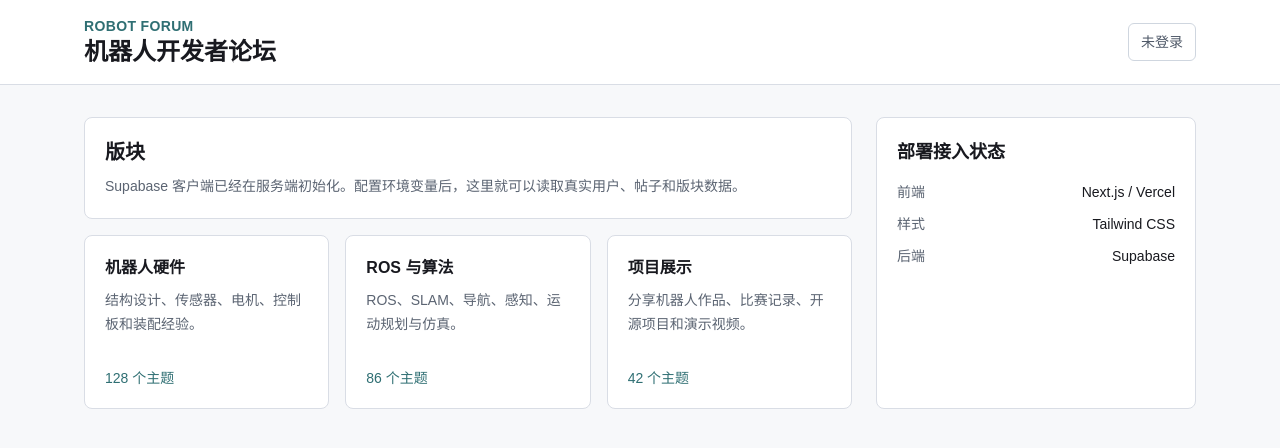
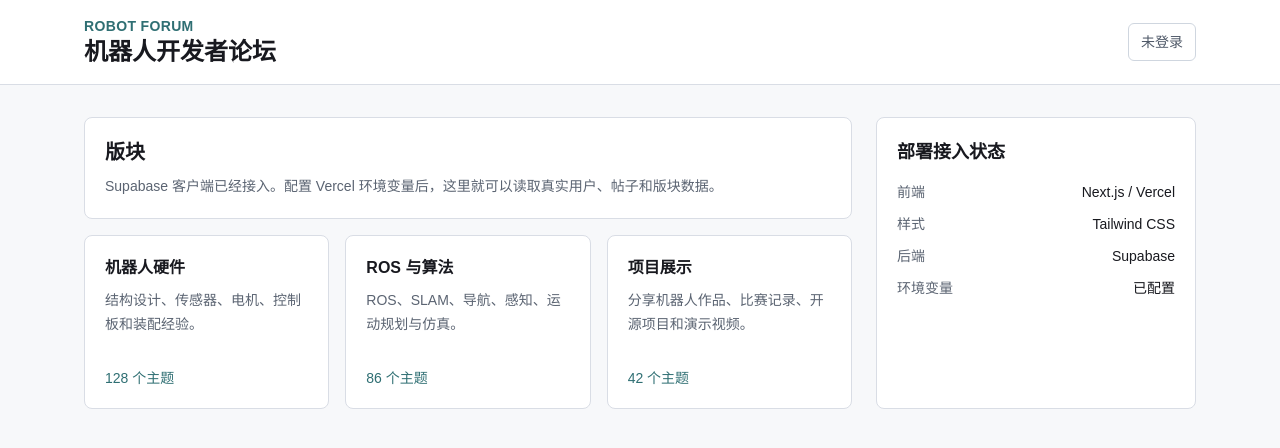
Before and after one commit to GameOneByOne/RobotForum, a Next.js app: page / in a window 1280 px wide. Shown: the top 448 px of the page. Built offline with nearby package versions, Linux system fonts and the light colour scheme; no server answers.

Commit message:
:rocket: 提交vercel和supabase的链接

```diff
--- a/app/page.tsx
+++ b/app/page.tsx
@@ -1,3 +1,4 @@
+import { hasSupabaseEnv } from "@/lib/supabase/env";
 import { createClient } from "@/lib/supabase/server";
 
 const forumSections = [
@@ -19,10 +20,10 @@ const forumSections = [
 ];
 
 export default async function Home() {
-  const supabase = await createClient();
-  const {
-    data: { user },
-  } = await supabase.auth.getUser();
+  const isSupabaseConfigured = hasSupabaseEnv();
+  const user = isSupabaseConfigured
+    ? (await (await createClient()).auth.getUser()).data.user
+    : null;
 
   return (
     <main className="min-h-screen bg-[#f7f8fa] text-[#18191f]">
@@ -45,7 +46,7 @@ export default async function Home() {
           <div className="rounded-lg border border-[#d9dde5] bg-white p-5">
             <h2 className="text-xl font-semibold">版块</h2>
             <p className="mt-2 text-sm leading-6 text-[#5b6472]">
-              Supabase 客户端已经在服务端初始化。配置环境变量后，这里就可以读取真实用户、帖子和版块数据。
+              Supabase 客户端已经接入。配置 Vercel 环境变量后，这里就可以读取真实用户、帖子和版块数据。
             </p>
           </div>
 
@@ -82,6 +83,12 @@ export default async function Home() {
               <dt className="text-[#5b6472]">后端</dt>
               <dd className="font-medium">Supabase</dd>
             </div>
+            <div className="flex items-center justify-between gap-4">
+              <dt className="text-[#5b6472]">环境变量</dt>
+              <dd className="font-medium">
+                {isSupabaseConfigured ? "已配置" : "待配置"}
+              </dd>
+            </div>
           </dl>
         </aside>
       </section>
--- a/lib/supabase/browser.ts
+++ b/lib/supabase/browser.ts
@@ -1,8 +1,8 @@
 import { createBrowserClient } from "@supabase/ssr";
+import { getSupabaseEnv } from "@/lib/supabase/env";
 
 export function createClient() {
-  return createBrowserClient(
-    process.env.NEXT_PUBLIC_SUPABASE_URL!,
-    process.env.NEXT_PUBLIC_SUPABASE_ANON_KEY!,
-  );
+  const { supabaseUrl, supabaseAnonKey } = getSupabaseEnv();
+
+  return createBrowserClient(supabaseUrl, supabaseAnonKey);
 }
--- /dev/null
+++ b/lib/supabase/env.ts
@@ -0,0 +1,19 @@
+const supabaseUrl = process.env.NEXT_PUBLIC_SUPABASE_URL;
+const supabaseAnonKey = process.env.NEXT_PUBLIC_SUPABASE_ANON_KEY;
+
+export function hasSupabaseEnv() {
+  return Boolean(supabaseUrl && supabaseAnonKey);
+}
+
+export function getSupabaseEnv() {
+  if (!supabaseUrl || !supabaseAnonKey) {
+    throw new Error(
+      "Missing Supabase environment variables. Set NEXT_PUBLIC_SUPABASE_URL and NEXT_PUBLIC_SUPABASE_ANON_KEY.",
+    );
+  }
+
+  return {
+    supabaseUrl,
+    supabaseAnonKey,
+  };
+}
--- a/lib/supabase/middleware.ts
+++ b/lib/supabase/middleware.ts
@@ -1,14 +1,21 @@
 import { createServerClient } from "@supabase/ssr";
 import { NextResponse, type NextRequest } from "next/server";
+import { getSupabaseEnv, hasSupabaseEnv } from "@/lib/supabase/env";
 
 export async function updateSession(request: NextRequest) {
   let supabaseResponse = NextResponse.next({
     request,
   });
 
+  if (!hasSupabaseEnv()) {
+    return supabaseResponse;
+  }
+
+  const { supabaseUrl, supabaseAnonKey } = getSupabaseEnv();
+
   const supabase = createServerClient(
-    process.env.NEXT_PUBLIC_SUPABASE_URL!,
-    process.env.NEXT_PUBLIC_SUPABASE_ANON_KEY!,
+    supabaseUrl,
+    supabaseAnonKey,
     {
       cookies: {
         getAll() {
--- a/lib/supabase/server.ts
+++ b/lib/supabase/server.ts
@@ -1,12 +1,14 @@
 import { createServerClient } from "@supabase/ssr";
 import { cookies } from "next/headers";
+import { getSupabaseEnv } from "@/lib/supabase/env";
 
 export async function createClient() {
   const cookieStore = await cookies();
+  const { supabaseUrl, supabaseAnonKey } = getSupabaseEnv();
 
   return createServerClient(
-    process.env.NEXT_PUBLIC_SUPABASE_URL!,
-    process.env.NEXT_PUBLIC_SUPABASE_ANON_KEY!,
+    supabaseUrl,
+    supabaseAnonKey,
     {
       cookies: {
         getAll() {
```
